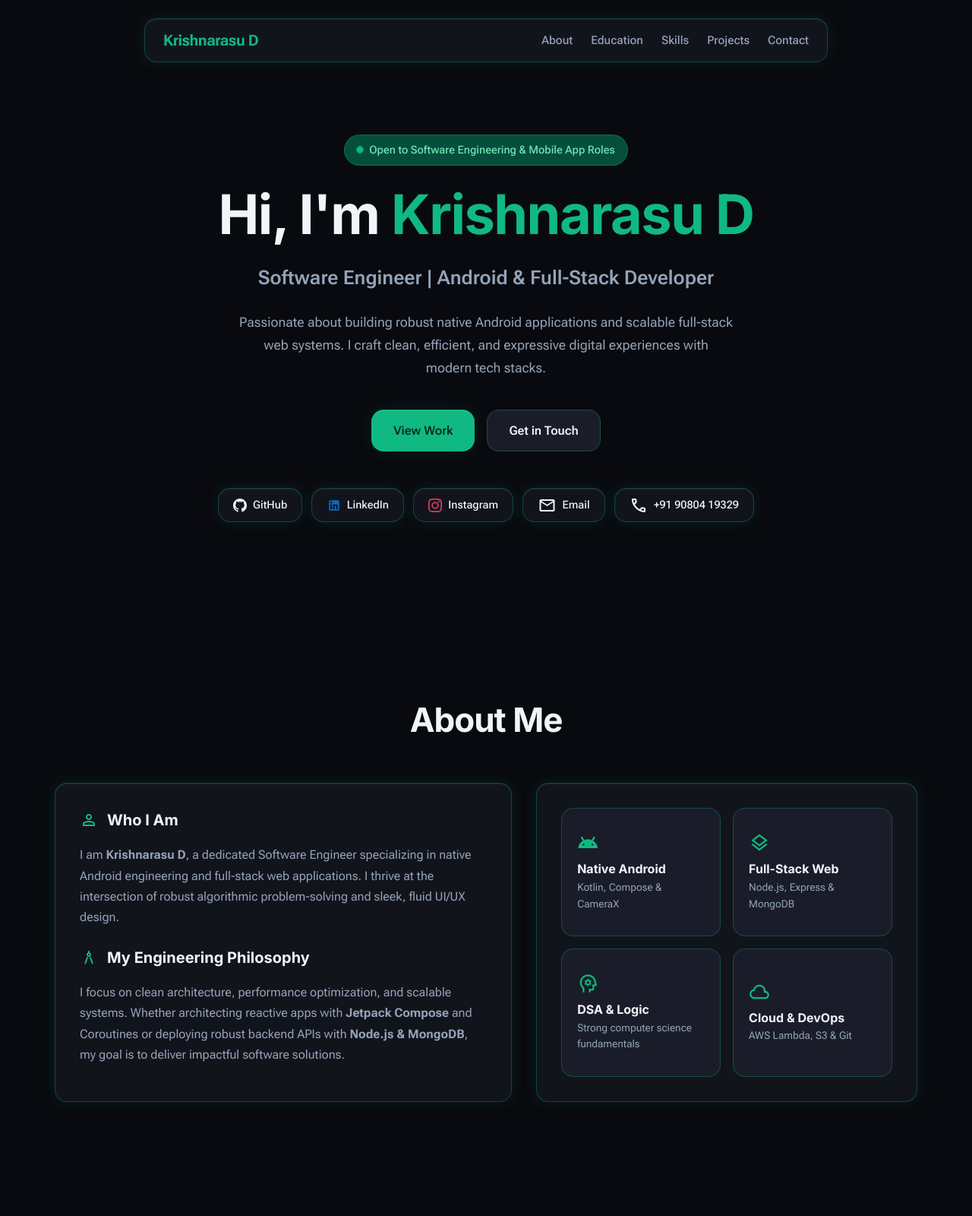
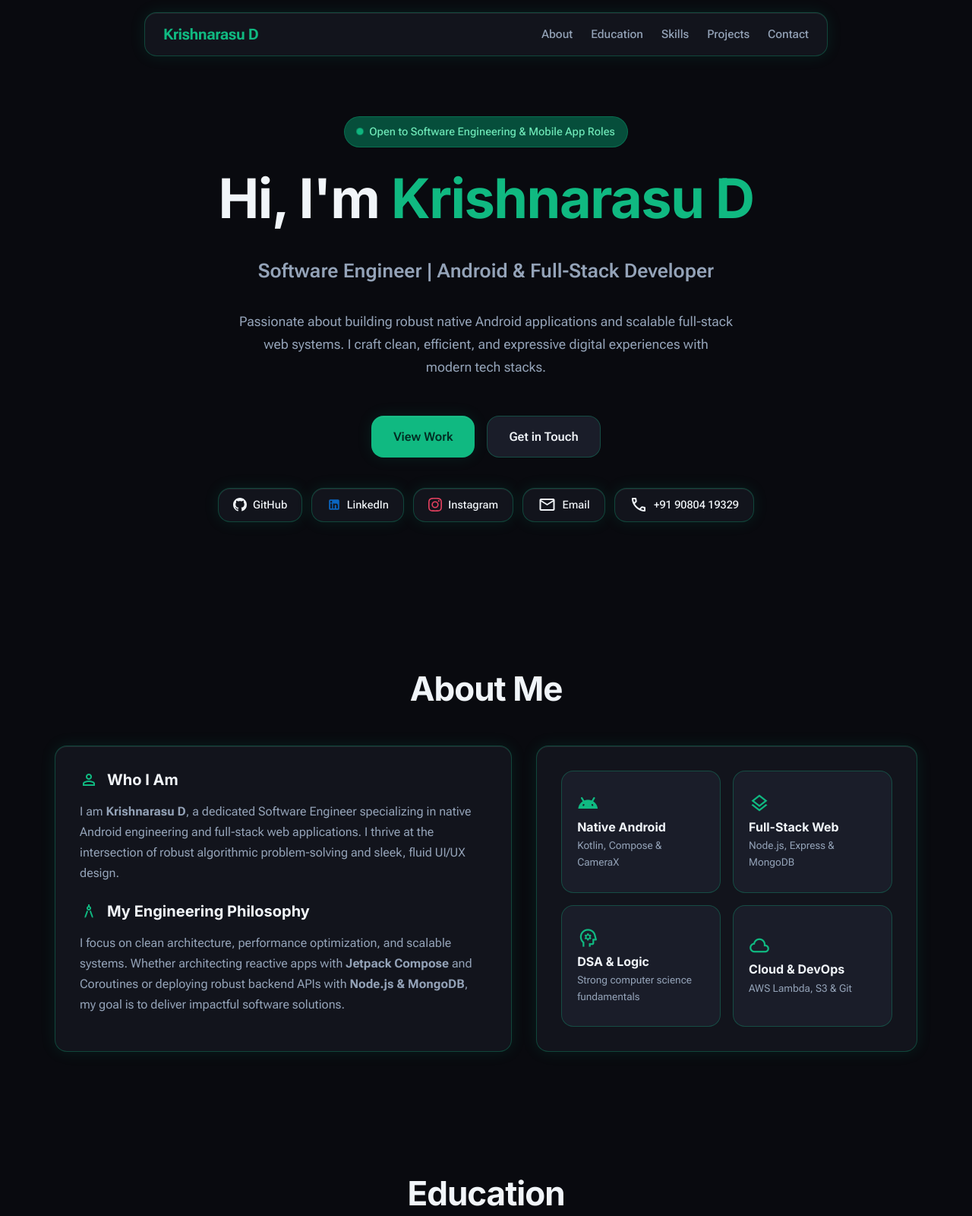
Before and after one commit to dkrishna-59/portfolio, a website built with Vite: page index.html in a window 1280 px wide. Shown: the top 1600 px of the page at 76% size. Built offline with nearby package versions, Linux system fonts and the light colour scheme.

Commit message:
Fix visual overlapping, ghosting text, heading rules, floating nav blur, and single-trigger scroll reveal

```diff
--- a/script.js
+++ b/script.js
@@ -40,7 +40,6 @@ document.addEventListener('DOMContentLoaded', () => {
         circle.style.top = `${clientY - rect.top - radius}px`;
         circle.classList.add('ripple-circle');
 
-        // Remove previous ripple if any
         const existingRipple = button.getElementsByClassName('ripple-circle')[0];
         if (existingRipple) {
             existingRipple.remove();
@@ -59,15 +58,14 @@ document.addEventListener('DOMContentLoaded', () => {
         btn.addEventListener('click', createRipple);
     });
 
-    // 3. Scroll Reveal Animations (Safe Intersection Observer)
+    // 3. Scroll Reveal Animations (Triggers once via observer.unobserve)
     try {
         const observerOptions = { threshold: 0.1 };
-        const revealObserver = new IntersectionObserver((entries) => {
-            entries.forEach((entry, index) => {
+        const revealObserver = new IntersectionObserver((entries, observer) => {
+            entries.forEach((entry) => {
                 if (entry && entry.isIntersecting && entry.target) {
-                    setTimeout(() => {
-                        entry.target.classList.add('active');
-                    }, index * 80);
+                    entry.target.classList.add('active');
+                    observer.unobserve(entry.target); // Run once, no re-injection
                 }
             });
         }, observerOptions);
@@ -76,7 +74,6 @@ document.addEventListener('DOMContentLoaded', () => {
             if (section) revealObserver.observe(section);
         });
     } catch (err) {
-        // Fallback if IntersectionObserver fails
         document.querySelectorAll('.section').forEach(section => {
             if (section) section.classList.add('active');
         });
--- a/style.css
+++ b/style.css
@@ -53,7 +53,7 @@
     --on-primary-container: #a5f3fc;
     --background: #0f172a;
     --on-background: #f8fafc;
-    --surface: rgba(30, 41, 59, 0.65);
+    --surface: rgba(30, 41, 59, 0.75);
     --on-surface: #f8fafc;
     --surface-variant: rgba(51, 65, 85, 0.5);
     --on-surface-variant: #cbd5e1;
@@ -162,27 +162,40 @@ body {
     overflow-x: hidden;
 }
 
-h1, h2, h3, h4 {
+/* Headings: Clean relative positioning, no ghost layers, proper spacing */
+h1, h2, h3, h4, .hero-title, .section-title {
+    position: relative;
     font-family: 'Inter', sans-serif;
     font-weight: 700;
+    line-height: 1.2;
+    margin-bottom: 1rem;
+}
+
+h1::before, h1::after,
+h2::before, h2::after,
+h3::before, h3::after,
+.section-title::before, .section-title::after {
+    content: none !important;
 }
 
 /* ==========================================
-   Navigation
+   Top Navigation (.floating-nav / nav)
    ========================================== */
 .floating-nav {
     position: fixed;
-    top: 1.5rem;
+    top: 16px;
     left: 50%;
     transform: translateX(-50%);
-    z-index: 1000;
+    z-index: 9999;
     width: 90%;
     max-width: 900px;
+    white-space: nowrap;
 }
 
 .nav-pill {
     background: var(--surface);
-    backdrop-filter: blur(20px);
+    backdrop-filter: blur(16px);
+    -webkit-backdrop-filter: blur(16px);
     border: var(--border);
     border-radius: var(--radius);
     padding: 0.75rem 1.5rem;
@@ -191,6 +204,7 @@ h1, h2, h3, h4 {
     justify-content: space-between;
     box-shadow: var(--card-shadow);
     transition: var(--transition);
+    white-space: nowrap;
 }
 
 .logo {
@@ -199,12 +213,14 @@ h1, h2, h3, h4 {
     color: var(--primary);
     text-decoration: none;
     letter-spacing: -0.5px;
+    white-space: nowrap;
 }
 
 .nav-links {
     list-style: none;
     display: flex;
     gap: 1.5rem;
+    white-space: nowrap;
 }
 
 .nav-links a {
@@ -213,6 +229,7 @@ h1, h2, h3, h4 {
     font-weight: 500;
     font-size: 0.95rem;
     transition: color 0.3s ease;
+    white-space: nowrap;
 }
 
 .nav-links a:hover,
@@ -224,9 +241,11 @@ h1, h2, h3, h4 {
    Layout Sections
    ========================================== */
 .section {
-    padding: 7rem 2rem 4rem 2rem;
+    position: relative;
+    width: 100%;
     max-width: 1200px;
     margin: 0 auto;
+    padding: 80px 2rem;
 }
 
 .section-title {
@@ -240,11 +259,13 @@ h1, h2, h3, h4 {
    Hero Section
    ========================================== */
 .hero-section {
+    position: relative;
+    width: 100%;
     min-height: 100vh;
     display: flex;
     align-items: center;
     justify-content: center;
-    padding: 8rem 2rem 4rem 2rem;
+    padding: 100px 2rem 60px 2rem;
     text-align: center;
 }
 
@@ -285,8 +306,9 @@ h1, h2, h3, h4 {
 
 .headline {
     font-size: clamp(2.5rem, 6vw, 4.5rem);
-    line-height: 1.1;
+    line-height: 1.2;
     letter-spacing: -1.5px;
+    margin-bottom: 0.5rem;
 }
 
 .accent {
@@ -297,6 +319,7 @@ h1, h2, h3, h4 {
     font-size: clamp(1.2rem, 2.5vw, 1.6rem);
     font-weight: 600;
     color: var(--on-surface-variant);
+    margin-bottom: 0.5rem;
 }
 
 .bio {
@@ -304,12 +327,13 @@ h1, h2, h3, h4 {
     color: var(--on-surface-variant);
     max-width: 650px;
     line-height: 1.7;
+    margin-bottom: 1rem;
 }
 
 .cta-group {
     display: flex;
     gap: 1rem;
-    margin-top: 1rem;
+    margin-top: 0.5rem;
 }
 
 /* ==========================================
@@ -376,7 +400,7 @@ h1, h2, h3, h4 {
     flex-wrap: wrap;
     gap: 0.75rem;
     justify-content: center;
-    margin-top: 1.5rem;
+    margin-top: 1rem;
 }
 
 .social-pill {
@@ -441,6 +465,7 @@ h1, h2, h3, h4 {
 .card-header h3 {
     font-size: 1.25rem;
     color: var(--on-surface);
+    margin-bottom: 0;
 }
 
 .card-icon {
@@ -478,11 +503,13 @@ h1, h2, h3, h4 {
 .bento-highlight h4 {
     font-size: 1rem;
     color: var(--on-surface);
+    margin-bottom: 0.25rem;
 }
 
 .bento-highlight p {
     font-size: 0.85rem;
     color: var(--on-surface-variant);
+    margin-bottom: 0;
 }
 
 /* Education Section */
@@ -583,6 +610,10 @@ h1, h2, h3, h4 {
     color: var(--primary);
 }
 
+.skill-header h3 {
+    margin-bottom: 0;
+}
+
 .skill-tags {
     display: flex;
     flex-wrap: wrap;
@@ -606,6 +637,7 @@ h1, h2, h3, h4 {
 .project-top h3 {
     font-size: 1.3rem;
     margin-top: 0.5rem;
+    margin-bottom: 0.5rem;
 }
 
 .project-badge {
@@ -623,6 +655,7 @@ h1, h2, h3, h4 {
     color: var(--on-surface-variant);
     font-size: 0.95rem;
     line-height: 1.6;
+    margin-bottom: 0.5rem;
 }
 
 .project-actions {
```
